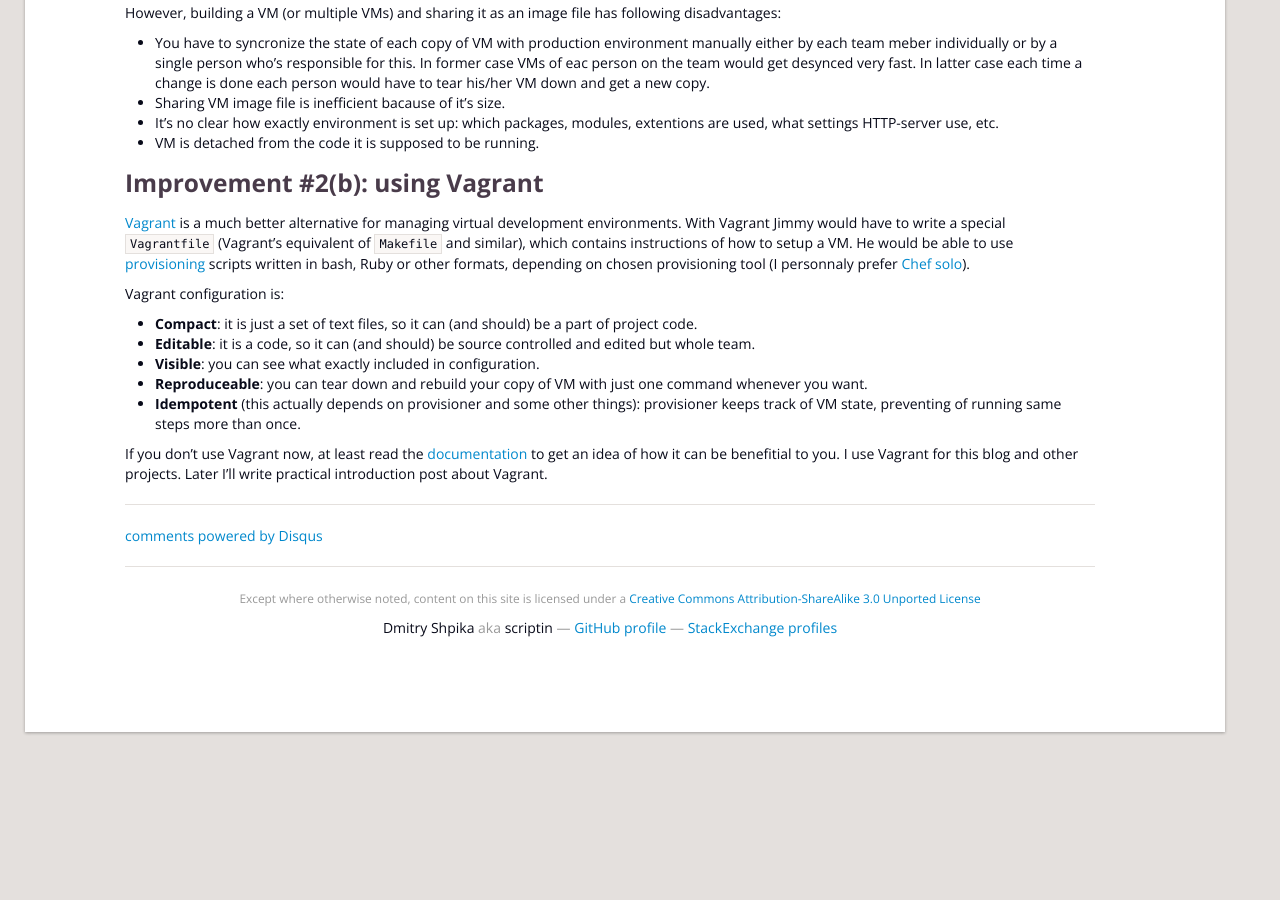
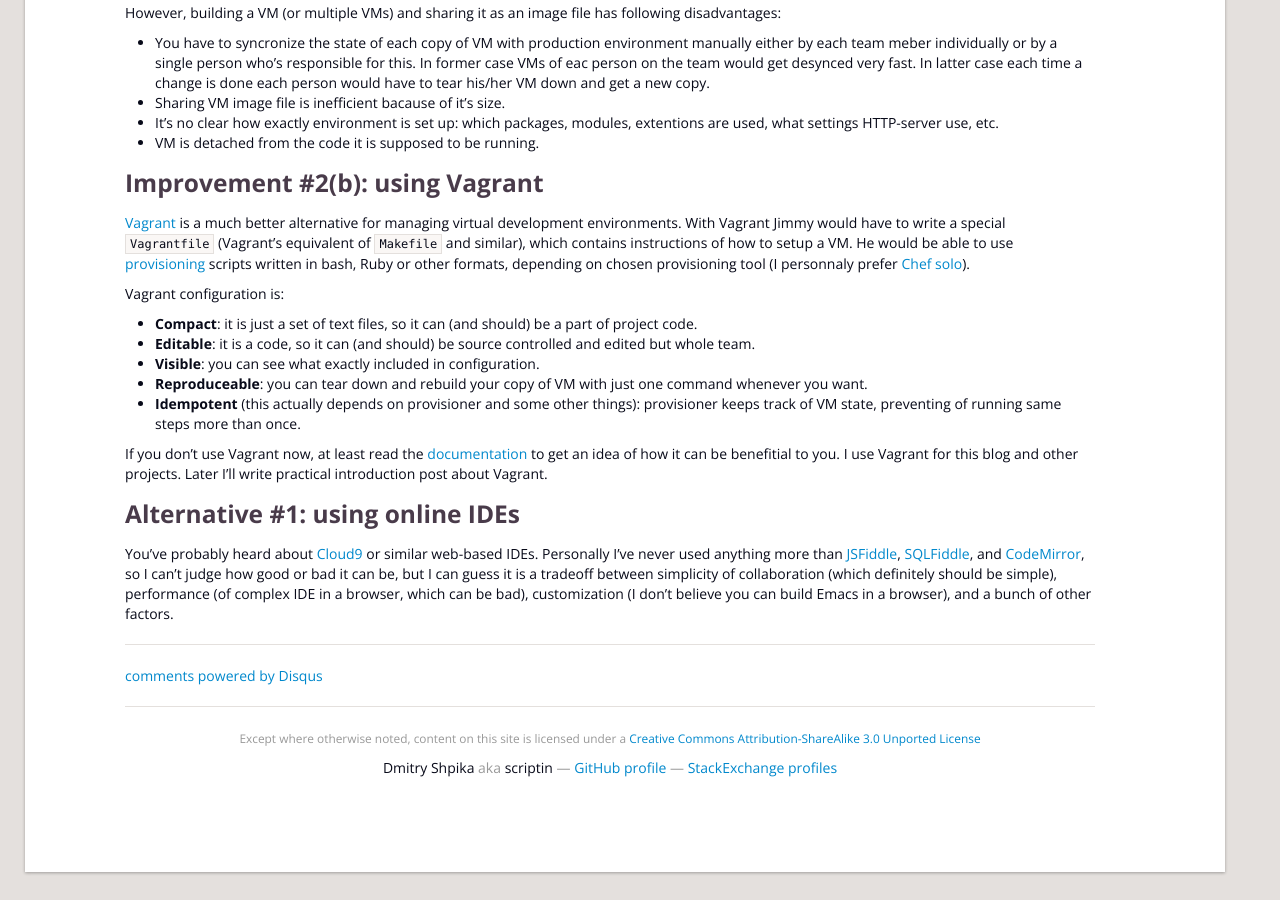
Before and after one commit to scriptin/scriptin.github.io, a Jekyll site: the page built from _posts/2013-05-07-portable-development.md, in a window 1280 px wide and 900 px high, scrolled down 1400 px. Built offline with Jekyll 4.4.1, drawn with Linux system fonts in a browser that asks for light colours; comment, search, counter and statistics services are not loaded; before the commit the page ends 2160 px from its top, so only the background shows below that.

Commit message:
Online IDEs section

```diff
--- a/_posts/2013-05-07-portable-development.md
+++ b/_posts/2013-05-07-portable-development.md
@@ -67,3 +67,12 @@ If you don't use Vagrant now, at least read the [documentation][vagrant_docs] to
 
 [vagrant]: http://vagrantup.com
 [vagrant_docs]: http://docs.vagrantup.com/v2/
+
+### Alternative #1: using online IDEs
+
+You've probably heard about [Cloud9][] or similar web-based IDEs. Personally I've never used anything more than [JSFiddle][], [SQLFiddle][], and [CodeMirror][], so I can't judge how good or bad it can be, but I can guess it is a tradeoff between simplicity of collaboration (which definitely should be simple), performance (of complex IDE in a browser, which can be bad), customization (I don't believe you can build Emacs in a browser), and a bunch of other factors.
+
+[Cloud9]: https://c9.io/
+[JSFiddle]: http://jsfiddle.net/
+[SQLFiddle]: http://sqlfiddle.com/
+[CodeMirror]: http://codemirror.net/
```
